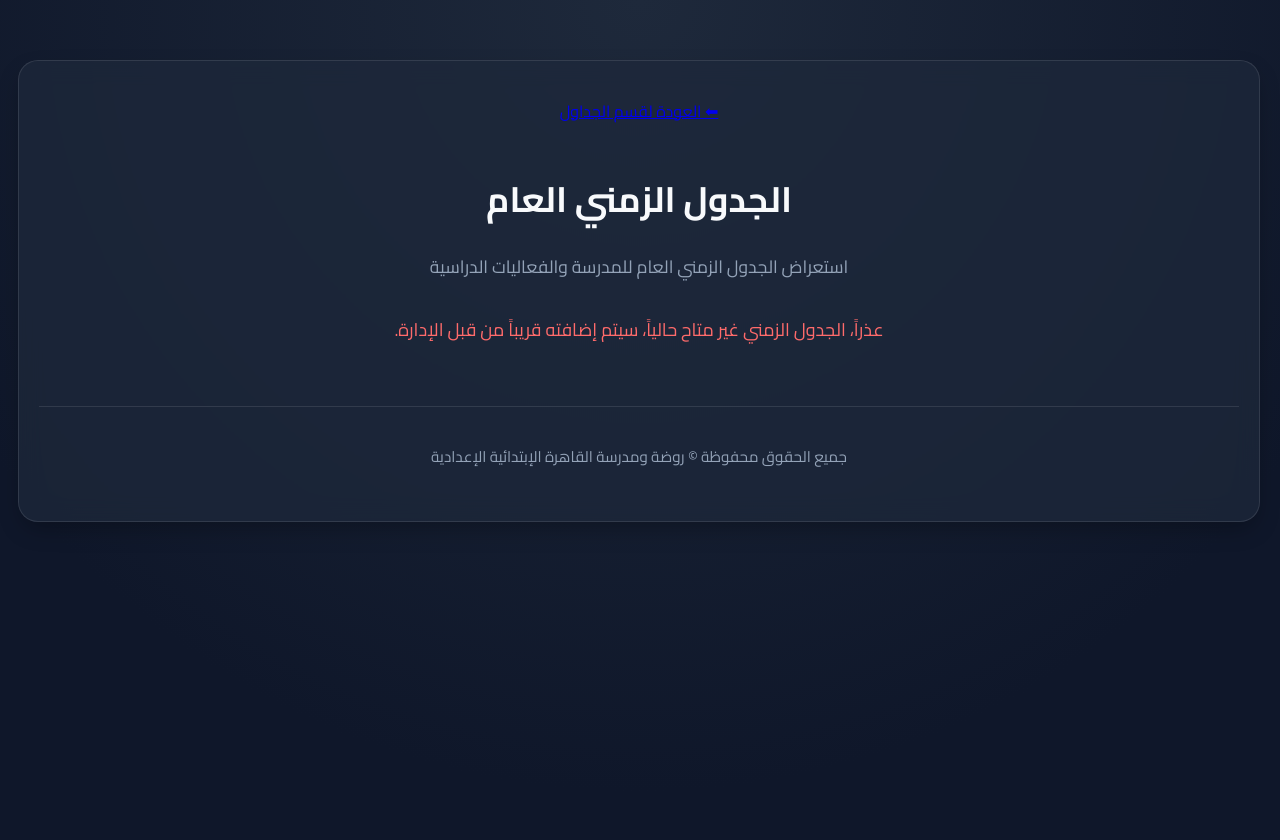
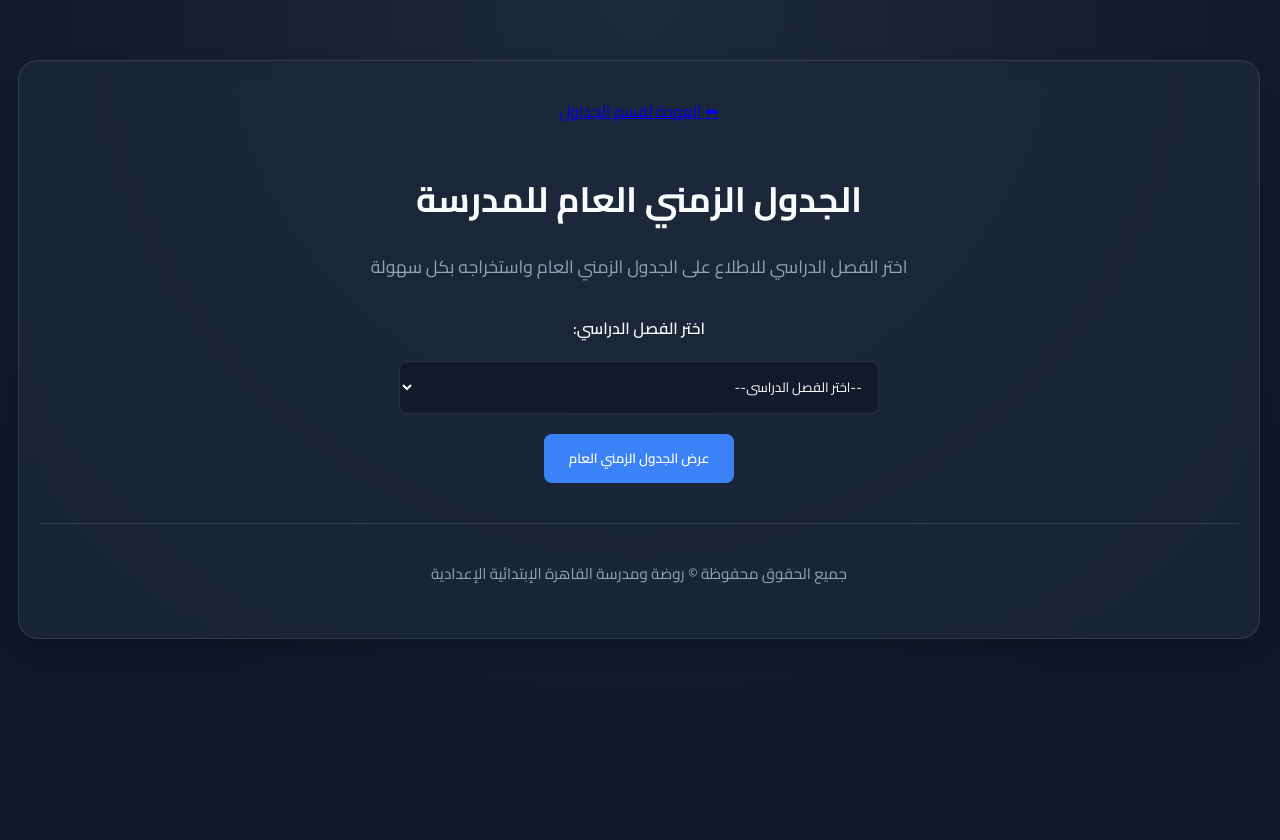
Before and after one commit to Cairo-School974/Cairo-school-Alwakrah, a Flask app: template templates/timeline_view.html in a window 1280 px wide. Run offline with Flask 3, Linux system fonts and the light colour scheme; the template is opened without the code that fills it, so the values that code supplies are empty.

Commit message:
Complete professional update for all exam views and drive integration

```diff
--- a/app.py
+++ b/app.py
@@ -93,16 +93,40 @@ def find_nested_file_in_drive(subfolder_name, file_name):
 def home():
     return render_template("index.html")
 
+# صفحة اتصل بنا (تعمل بدون أخطاء 404)
+@app.route("/contact")
+def contact():
+    return render_template("contact.html")
+
 # صفحة المربعات الثلاثة الرئيسية
 @app.route("/exams_timeline")
 def exams_timeline():
-    return render_template("exams_main.html")
+    return render_template("exams_timeline.html")
 
-# صفحة الجدول الزمني العام المستقلة
-@app.route("/exams_timeline/timeline")
+# صفحة الجدول الزمني العام المستقلة (مربوطة بـ Google Drive للبحث عن ملف timeline.pdf أو ما شابه)
+@app.route("/exams_timeline/timeline", methods=["GET", "POST"])
 def timeline_page():
-    file_id = find_exam_or_timeline_file("timeline", "timeline.pdf")
-    return render_template("timeline_view.html", file_id=file_id)
+    file_id = None
+    error_message = None
+    selected_term = ""
+
+    if request.method == "POST":
+        selected_term = request.form.get("timeline_term")
+        if selected_term:
+            filename = f"{selected_term}_timeline.pdf"
+            file_id = find_exam_or_timeline_file("timeline", filename)
+            if not file_id:
+                # محاولة البحث عن اسم بديل لو الملف اسمه timeline.pdf مباشر
+                file_id = find_exam_or_timeline_file("timeline", "timeline.pdf")
+            if not file_id:
+                error_message = "عذراً، الجدول الزمني العام غير متاح حالياً."
+        else:
+            error_message = "يرجى اختيار الفصل الدراسي."
+
+    return render_template("timeline_view.html",
+                           file_id=file_id,
+                           error_message=error_message,
+                           selected_term=selected_term)
 
 # صفحة التقييمات المستقلة
 @app.route("/exams_timeline/evaluations", methods=["GET", "POST"])
--- a/templates/exams_main.html
+++ b/templates/exams_main.html
@@ -11,13 +11,10 @@
         .hero-section h1 { font-size: 26px; margin-bottom: 10px; color: #fff; }
         .hero-section p { color: #a0a0a0; font-size: 15px; margin-bottom: 30px; }
         .services-grid { display: flex; justify-content: center; gap: 20px; flex-wrap: wrap; margin: 30px 0; }
-
-        /* المربعات عبارة عن روابط مستقلة تماماً وتأخذك لصفحة أخرى */
         .service-card { display: flex; flex-direction: column; align-items: center; justify-content: center; text-align: center; padding: 30px 15px; border-radius: 12px; background: rgba(255, 255, 255, 0.03); border: 2px solid rgba(255, 255, 255, 0.1); transition: all 0.3s ease; width: 230px; color: #fff; text-decoration: none; }
         .service-card:hover { border-color: #00b4d8; background: rgba(0, 180, 216, 0.1); transform: translateY(-4px); }
         .service-card h3 { margin-top: 12px; font-size: 16px; }
         .service-card span { font-size: 35px; }
-
         .btn-back { display: inline-block; padding: 12px 35px; background: linear-gradient(135deg, #0077b6, #00b4d8); color: #fff; border-radius: 30px; text-decoration: none; font-weight: bold; margin-top: 20px; transition: 0.3s; }
         .btn-back:hover { opacity: 0.9; transform: translateY(-2px); }
         .footer-note { margin-top: 30px; border-top: 1px solid rgba(255, 255, 255, 0.1); padding-top: 20px; font-size: 13px; color: #888; }
@@ -31,7 +28,6 @@
                 <p>اختر القسم المطلوب للانتقال إلى صفحته المستقلة وعرض بياناته</p>
             </div>
 
-            <!-- المربعات الثلاثة الروابط المستقلة -->
             <div class="services-grid">
                 <a href="/exams_timeline/timeline" class="service-card">
                     <span>📅</span>
--- a/templates/exams_timeline.html
+++ b/templates/exams_timeline.html
@@ -25,7 +25,7 @@
         <div class="main-form-box">
             <div class="hero-section">
                 <h1>الجدول الزمني وجداول الاختبارات</h1>
-                <p>اختر القسم المطلوب للانتقال إلى صفحته المخصصة</p>
+                <p>اختر القسم المطلوب للانتقال إلى صفحته المستقلة وعرض بياناته</p>
             </div>
 
             <div class="services-grid">
--- a/templates/timeline_view.html
+++ b/templates/timeline_view.html
@@ -14,22 +14,37 @@
         </div>
 
         <div class="hero-section">
-            <h1>الجدول الزمني العام</h1>
-            <p>استعراض الجدول الزمني العام للمدرسة والفعاليات الدراسية</p>
+            <h1>الجدول الزمني العام للمدرسة</h1>
+            <p>اختر الفصل الدراسي للاطلاع على الجدول الزمني العام واستخراجه بكل سهولة</p>
         </div>
 
-        <div class="section-box" style="max-width: 600px; margin: auto; text-align: center;">
+        <div class="section-box" style="max-width: 600px; margin: auto;">
+            <form method="POST" class="selection-form">
+
+                <div class="form-group">
+                    <label style="display: block; margin-bottom: 8px; font-weight: 600; color: var(--text-main);">اختر الفصل الدراسي:</label>
+                    <select name="timeline_term" id="timeline_term" required>
+                        <option value="" disabled selected>--اختر الفصل الدراسي--</option>
+                        <option value="term1" {% if selected_term == 'term1' %}selected{% endif %}>الفصل الدراسي الأول</option>
+                        <option value="term2" {% if selected_term == 'term2' %}selected{% endif %}>الفصل الدراسي الثاني</option>
+                    </select>
+                </div>
+
+                <button type="submit" class="btn-submit">عرض الجدول الزمني العام</button>
+            </form>
+
+            {% if error_message %}
+                <p class="error-msg" style="color: #ff6b6b; margin-top: 15px; text-align: center;">{{ error_message }}</p>
+            {% endif %}
+
             {% if file_id %}
-                <div class="success-box">
-                    <p style="margin-bottom: 20px; font-size: 18px;">الجدول الزمني متاح الآن للاطلاع والتحميل:</p>
-                    <a href="/drive/file/{{ file_id }}" target="_blank" class="btn-pdf-glowing">عرض وتحميل الجدول الزمني العام (PDF)</a>
+                <div class="success-box" style="margin-top: 20px; text-align: center;">
+                    <a href="/drive/file/{{ file_id }}" target="_blank" class="btn-pdf-glowing">عرض وتنزيل الجدول الزمني العام (PDF)</a>
                 </div>
-            {% else %}
-                <p class="error-msg" style="color: #ff6b6b; font-size: 18px;">عذراً، الجدول الزمني غير متاح حالياً، سيتم إضافته قريباً من قبل الإدارة.</p>
             {% endif %}
         </div>
 
-        <div class="footer-copyright" style="margin-top: 60px;">
+        <div class="footer-copyright" style="margin-top: 40px;">
             <p>جميع الحقوق محفوظة © روضة ومدرسة القاهرة الإبتدائية الإعدادية</p>
         </div>
     </div>
```
Also changed, not shown: templates/evaluations_view.html (+1 -7 lines).
